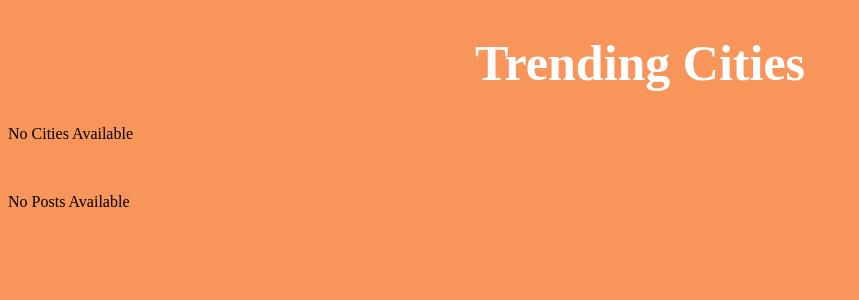
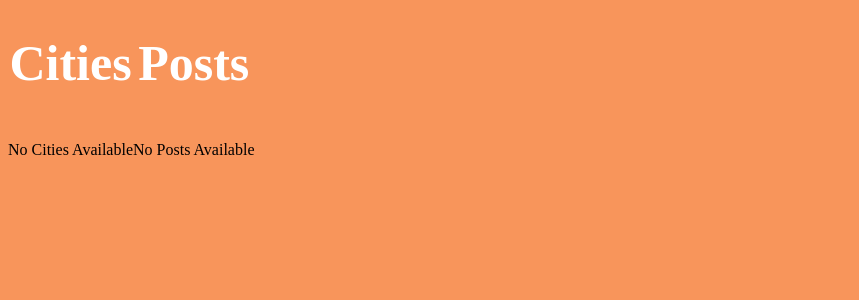
Before and after one commit to michaelbryanstark/Project-Wayfarer, a Django app: page /cities/ in a window 1280 px wide. Shown: the part 57-357 px from the top of the page, without its empty margins (0-859 px from the left). Run offline with Django 3.2, Linux system fonts and the light colour scheme; data that the repository does not hold is empty.

Commit message:
styled post detail view

```diff
--- a/main_app/static/styles/main.css
+++ b/main_app/static/styles/main.css
@@ -85,3 +85,27 @@ h2{
     text-align: center;
     color: white;
 }
+
+.gallery-forum{
+    display: flex;
+    flex-direction: row;
+    align-items: center;
+}
+
+.gallery-cities{
+    display: flex;
+    flex-direction: column;
+    align-items: center;
+
+}
+
+.gallery-posts{
+    display: flex;
+    flex-direction: column;
+    align-items: center;
+
+}
+
+.card-header{
+    text-align: center;
+}
--- a/main_app/templates/city_list.html
+++ b/main_app/templates/city_list.html
@@ -3,8 +3,9 @@
 {% block title %}Cities{% endblock  %}
 
 {% block content %}
-<h1 class="title pt-5">Trending Cities</h1>
-<div class="gallery">
+<div class="gallery-forum">
+  <div class="gallery-cities">
+  <h1 class="title pt-5">Cities</h1>
   {% for city in cities %}
   <a href="">
     <div class="card">
@@ -27,7 +28,8 @@
   {% endfor %}
 </div>
 <br>
-<div class="gallery">
+<div class="gallery-posts">
+  <h1 class="title pt-5">Posts</h1>
     {% for post in posts %}
       <div class="card">
         <div class="card-image">
@@ -36,9 +38,7 @@
           </figure>
         </div>
         <div class="card-header">
-          <p class="card-header-title">{{post.text}}</p>
-          <p class="card-header-title">{{post.author}}</p>
-          <p class="card-header-title">{{post.date_created}}</p>
+          <a href="{% url 'post_detail' post.pk %}" class="card-header-title">{{post.title}}</a>
         </div>
       </div>
       {% empty %}
@@ -49,4 +49,6 @@
     </article>
     {% endfor %}
   </div>
-{% endblock %}
+</div>
+
+  {% endblock %}
--- a/main_app/urls.py
+++ b/main_app/urls.py
@@ -7,4 +7,5 @@ urlpatterns = [
  path('accounts/signup/', views.Signup.as_view(), name="signup"),
  path('profile/', views.Profile.as_view(), name="profile"),
  path('cities/', views.CityList.as_view(), name="city_list"),
+ path('cities/posts/<int:pk>/', views.PostDetail.as_view(), name="post_detail")
 ]
--- a/main_app/views.py
+++ b/main_app/views.py
@@ -7,6 +7,7 @@ from django.contrib.auth.forms import UserCreationForm
 from django.contrib.auth.decorators import login_required
 from django.utils.decorators import method_decorator
 from .models import Post, City, Profile
+from django.views.generic import DetailView
 
 # Create your views here.
 class Home(TemplateView):
@@ -39,3 +40,7 @@ class CityList(TemplateView):
         context["cities"] = City.objects.all()
         context["posts"] = Post.objects.all()
         return context
+
+class PostDetail(DetailView):
+    model = Post
+    template_name = "post_detail.html"
```
Also changed, not shown: main_app/templates/post_detail.html (added, +30 -0 lines).
